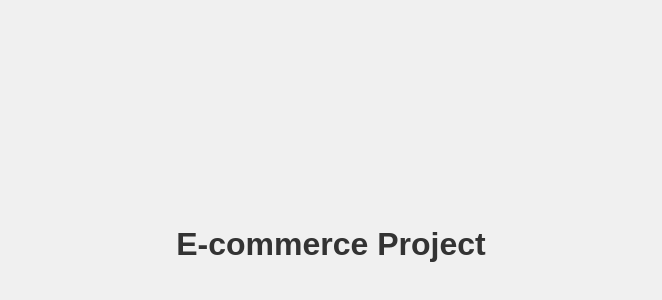
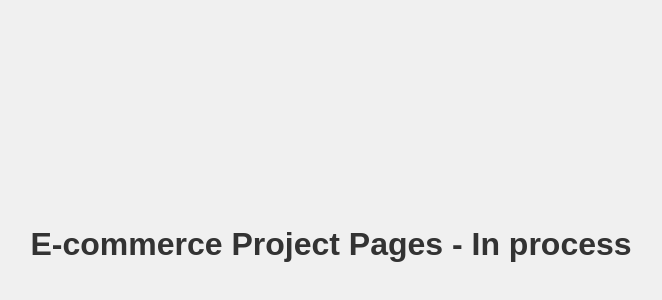
Before and after one commit to hieudepoet/_ShopeeClone, a plain HTML site: page index.html in a window 1280 px wide. Shown: the part 156-456 px from the top of the page, without its empty margins (309-971 px from the left). Drawn offline with Linux system fonts and the light colour scheme.

Commit message:
Upload .gitmodules

```diff
--- a/index.html
+++ b/index.html
@@ -3,7 +3,7 @@
 <head>
     <meta charset="UTF-8">
     <meta name="viewport" content="width=device-width, initial-scale=1.0">
-    <title>E-commerce Project</title>
+    <title>_ShopeeClone</title>
     <style>
         body {
             font-family: Arial, sans-serif;
@@ -20,6 +20,6 @@
     </style>
 </head>
 <body>
-    <h1>E-commerce Project</h1>
+    <h1>E-commerce Project Pages - In process</h1>
 </body>
 </html>
```
